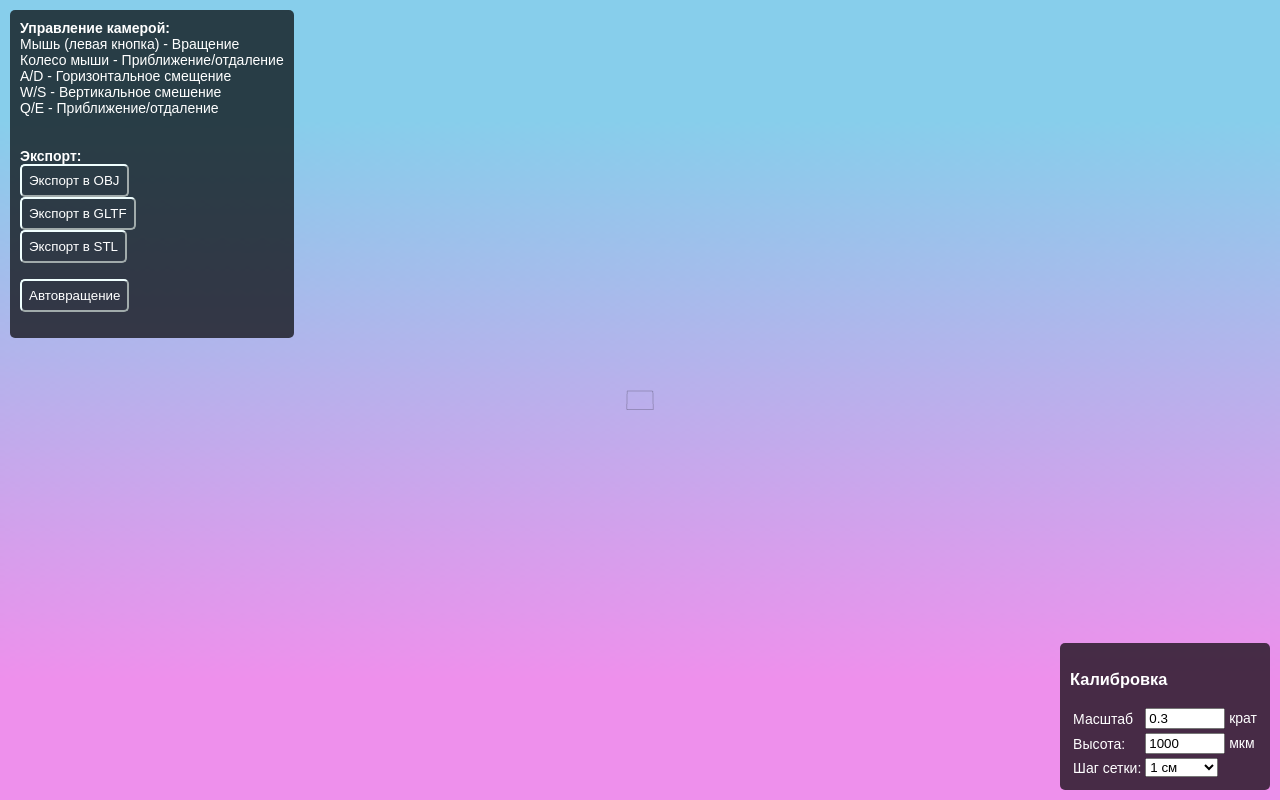
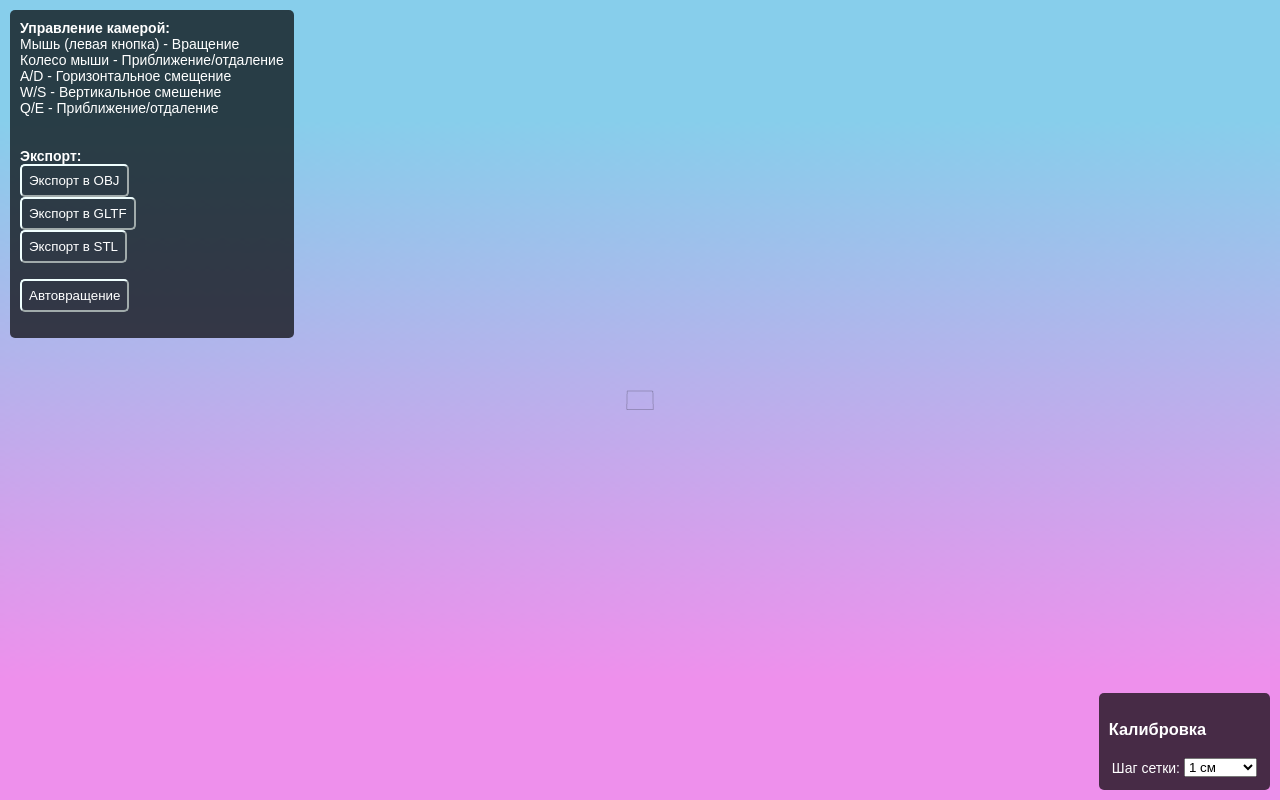
Before and after one commit to Deciptikon/wavejs-3d, a plain HTML site: page index.html in a window 1280 px wide. Drawn offline with nearby package versions, Linux system fonts and the light colour scheme; animation ran at ten frames a second.

Commit message:
Загрузка метаданных прямо из локального хранилища

```diff
--- a/app.js
+++ b/app.js
@@ -40,6 +40,7 @@ class Game {
   }
 
   init() {
+    /**
     this.globalScaleElement = document.getElementById("globalScale");
     this.globalScale = parseFloat(this.globalScaleElement.value);
     this.globalScaleElement.addEventListener("input", () => {
@@ -51,7 +52,7 @@ class Game {
     this.amplitudeElement.addEventListener("input", () => {
       this.amplitude = parseFloat(this.amplitudeElement.value);
       this.meshLoader.centeredMesh(this.globalScale, this.amplitude);
-    });
+    });*/
 
     this.cellSizeElement = document.getElementById("cellSize");
     this.cellSize = parseInt(this.cellSizeElement.value);
@@ -96,11 +97,21 @@ class Game {
   }
 
   fullUpdate() {
-    this.amplitude = parseFloat(this.amplitudeElement.value);
-    this.globalScale = parseFloat(this.globalScaleElement.value);
+    const p = this.loadParams();
+    console.log(p);
+
+    this.amplitude = p.max - p.min;
+    this.globalScale = p.Scale;
     this.cellSize = parseInt(this.cellSizeElement.value);
     this.meshLoader.centeredMesh(this.globalScale, this.amplitude);
     this.gridUpdate();
+  }
+
+  loadParams(key = "saved_params_wavejs") {
+    console.log("Загрузка метаданных из локального хранилища");
+
+    const data = localStorage.getItem(key);
+    return data ? JSON.parse(data) : {};
   }
 
   setupControls() {
--- a/index.html
+++ b/index.html
@@ -22,36 +22,6 @@
       <h3>Калибровка</h3>
       <table class="params-table">
         <tr>
-          <td>Масштаб</td>
-          <td>
-            <input
-              type="number"
-              id="globalScale"
-              value="0.3"
-              step="0.01"
-              min="0.01"
-              max="10"
-            />
-            <span> крат</span>
-          </td>
-        </tr>
-
-        <tr>
-          <td>Высота:</td>
-          <td>
-            <input
-              type="number"
-              id="amplitude"
-              value="1000"
-              step="1"
-              min="0"
-              max="10000"
-            />
-            <span> мкм</span>
-          </td>
-        </tr>
-
-        <tr>
           <td>Шаг сетки:</td>
           <td>
             <select id="cellSize">
@@ -68,6 +38,6 @@
 
     <script type="module" src="mesh-loader.js?v=1.0.7"></script>
     <script type="module" src="scene3d.js?v=1.0.5"></script>
-    <script type="module" src="app.js?v=1.0.12"></script>
+    <script type="module" src="app.js?v=1.0.13"></script>
   </body>
 </html>
```
